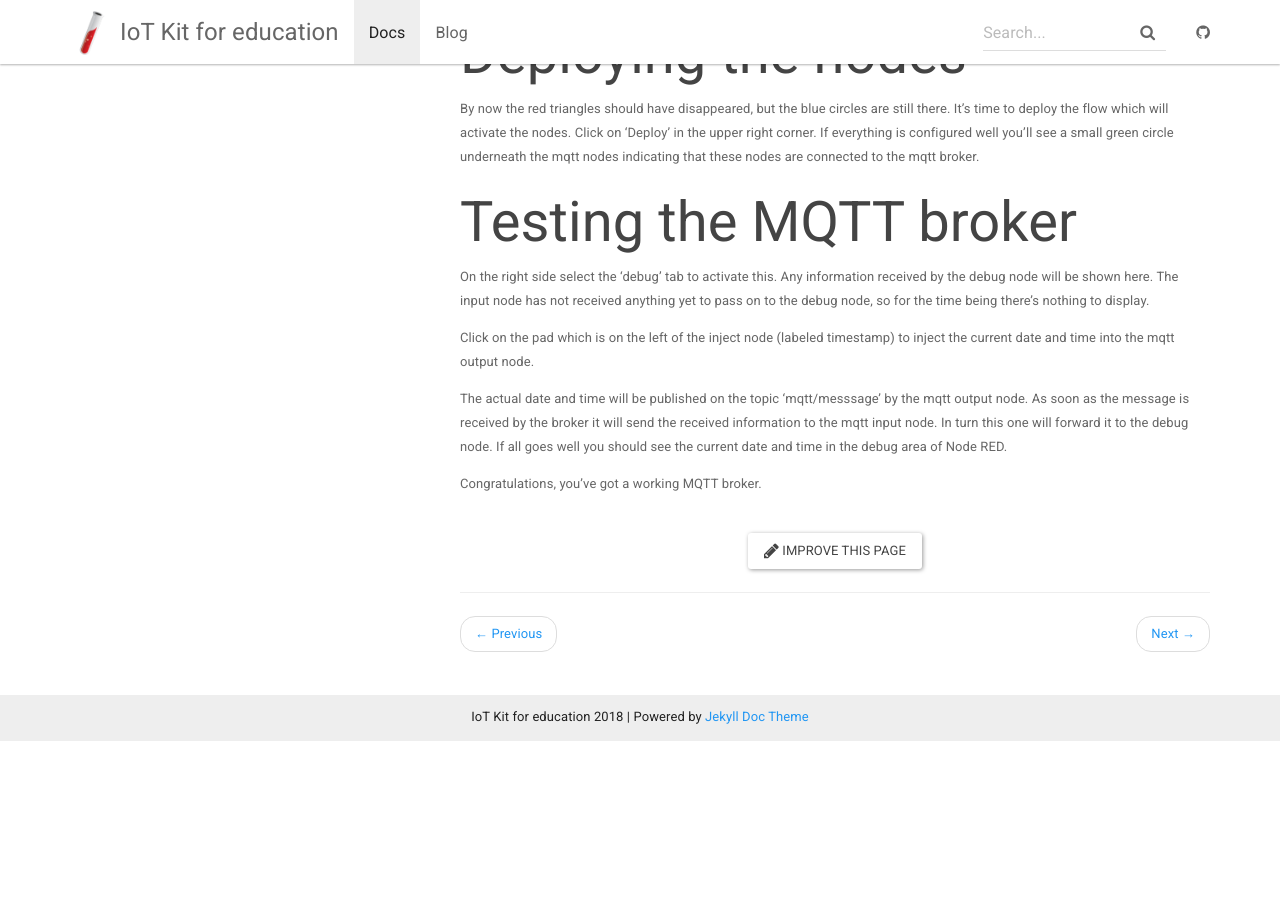
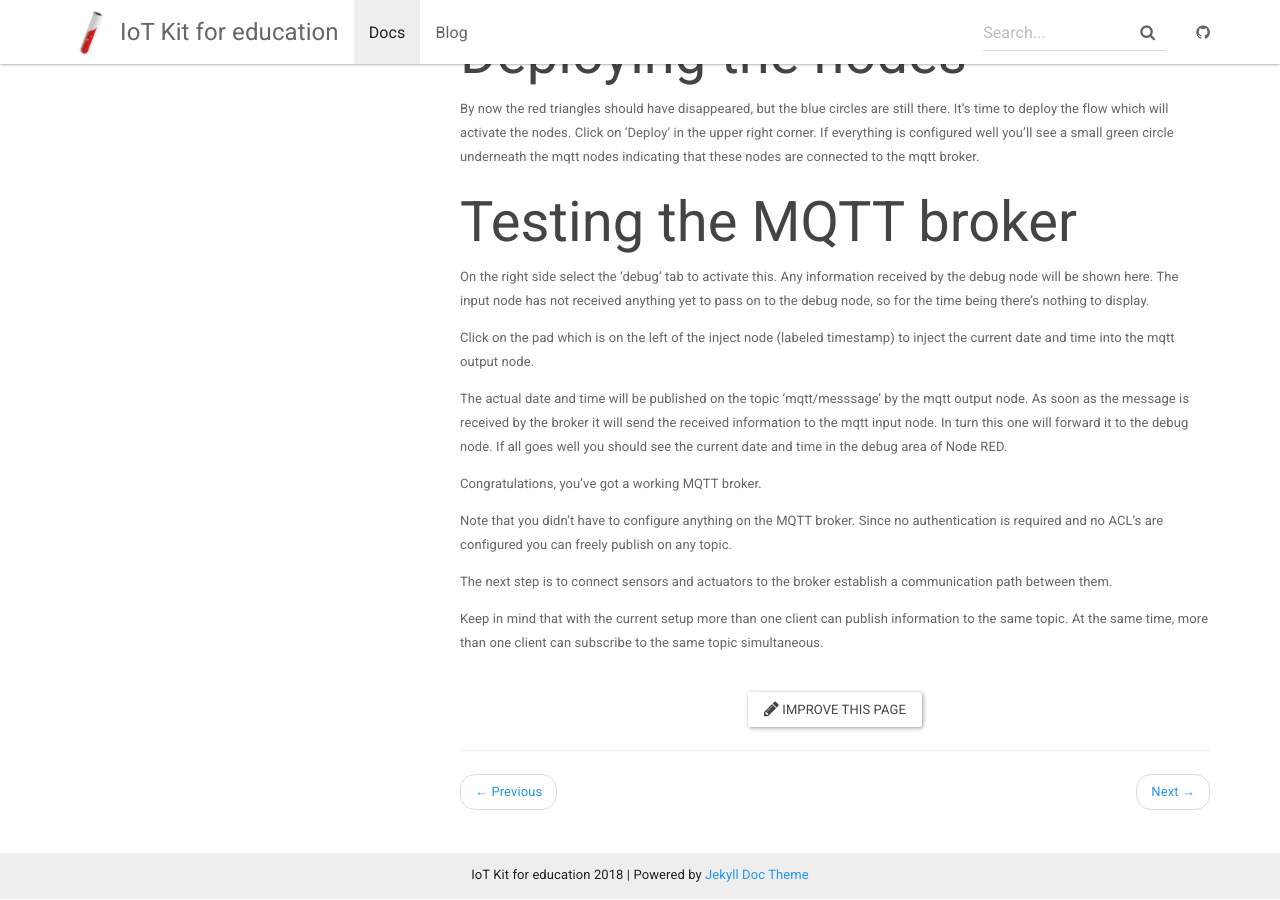
Before and after one commit to mverleun/IoT-Web, a Jekyll site: the page built from _docs/node-red.md, in a window 1280 px wide and 900 px high, scrolled down 1234 px. Built offline with Jekyll 4.4.1, drawn with Linux system fonts in a browser that asks for light colours; nearby versions of some CDN libraries; before the commit the page ends 1976 px from its top, so only the background shows below that.

Commit message:
Update documentation Node RED

```diff
--- a/_docs/node-red.md
+++ b/_docs/node-red.md
@@ -37,3 +37,9 @@ As soon as the message is received by the broker it will send the received infor
 In turn this one will forward it to the debug node. If all goes well you should see the current date and time in the debug area of Node RED.
 
 Congratulations, you've got a working MQTT broker.
+
+Note that you didn't have to configure anything on the MQTT broker. Since no authentication is required and no ACL's are configured you can freely publish on any topic.
+
+The next step is to connect sensors and actuators to the broker establish a communication path between them.
+
+Keep in mind that with the current setup more than one client can publish information to the same topic. At the same time, more than one client can subscribe to the same topic simultaneous.
```
